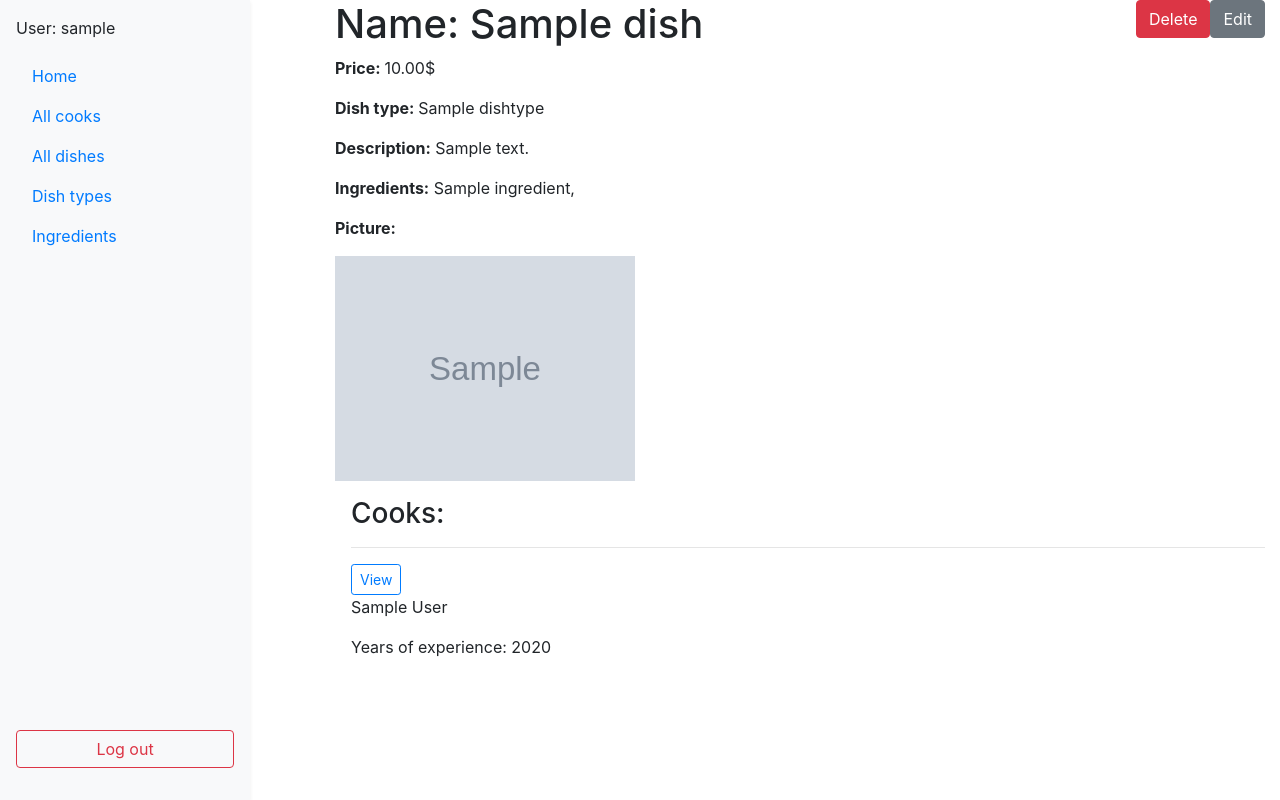
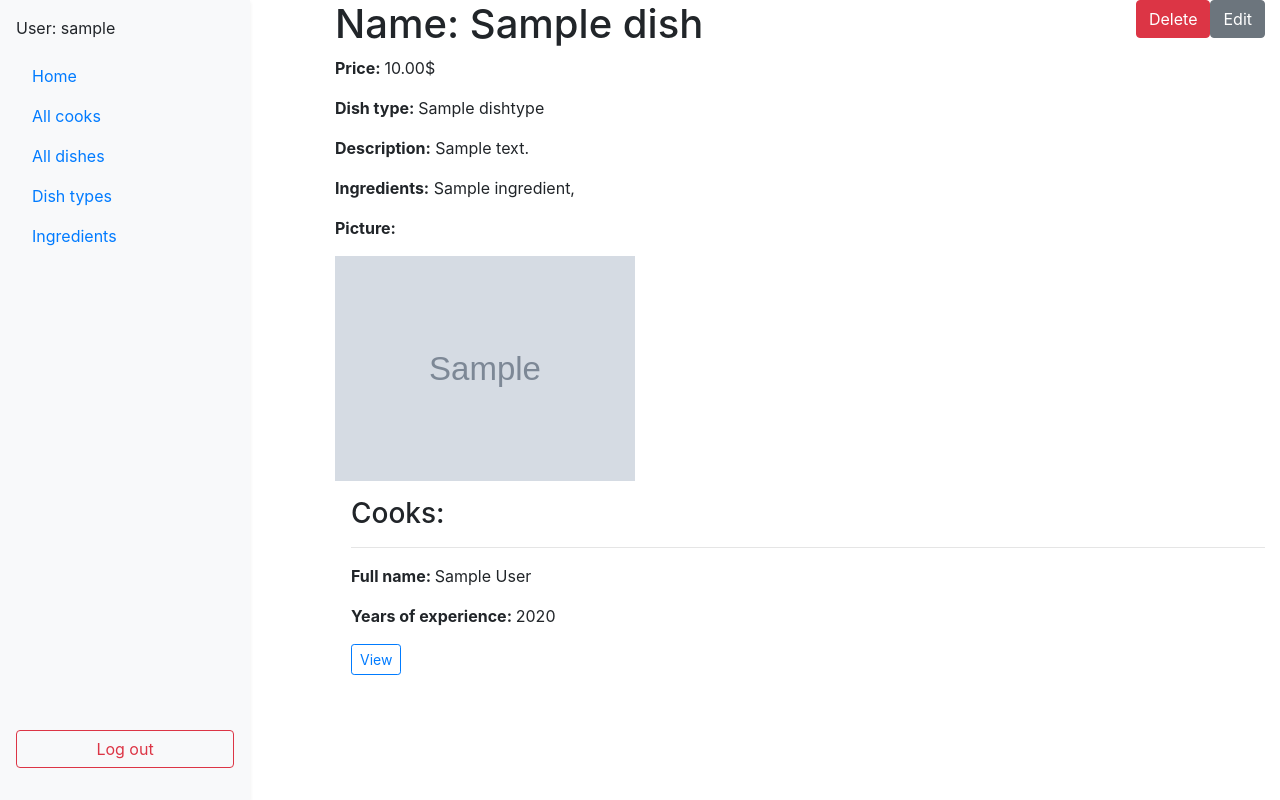
Before and after one commit to Hetmarum/Django-Kitchen, a Django app: page /dishes/1/ in a window 1280 px wide. Run offline with Django 5.2, Linux system fonts and the light colour scheme; a user stored in the database is signed in; tables that the repository leaves empty hold one stand-in row (values such as "Sample post"); grey boxes marked "Sample" are stand-in pictures; parts of the project's set-up code (start-up, migrations or seed data) failed here and were passed over.

Commit message:
misc changes

```diff
--- a/kitchen/views.py
+++ b/kitchen/views.py
@@ -117,7 +117,7 @@ class DishTypeDeleteView(LoginRequiredMixin, generic.DeleteView):
 
 class DishListView(LoginRequiredMixin, generic.ListView):
     model = Dish
-    paginate_by = 10
+    paginate_by = 6
 
     def get_context_data(self, *, object_list=None, **kwargs):
         context = super().get_context_data(**kwargs)
--- a/templates/kitchen/cook_detail.html
+++ b/templates/kitchen/cook_detail.html
@@ -8,13 +8,14 @@
     <h3>Dishes:</h3>
     {% for dish in cook.dishes.all %}
       <hr>
+      <p><strong>Name: </strong>{{ dish.name }}</p>
+      <p><strong>Dish type: </strong>{{ dish.dish_type }}</p>
       <a href="{{ dish.get_absolute_url }}" class="btn btn-sm btn-outline-primary">View</a>
-      <p><strong>Name: {{ dish.name }}</strong></p>
-      <p><strong>{{ dish.dish_type }}</strong></p>
       {% empty %}
         <p>No dishes</p>
     {% endfor %}
   </div>
+    <br>
     <a class="btn btn-primary" href="{% url 'kitchen:cook-update' pk=cook.id %}">Update</a>
     <a class="btn btn-danger" href="{% url 'kitchen:cook-delete' pk=cook.id %}">Delete</a>
 {% endblock %}
--- a/templates/kitchen/dish_detail.html
+++ b/templates/kitchen/dish_detail.html
@@ -24,9 +24,9 @@
     <h3>Cooks:</h3>
     {% for cook in dish.cooks.all %}
       <hr>
+      <p><strong>Full name: </strong>{{ cook.first_name }} {{ cook.last_name }}<p>
+      <p><strong>Years of experience: </strong>{{ cook.years_of_experience }}</p>
       <a href="{{ cook.get_absolute_url }}" class="btn btn-sm btn-outline-primary">View</a>
-      <p>{{ cook.first_name }} {{ cook.last_name }}<p>
-      <p>Years of experience: {{ cook.years_of_experience }}</p>
       {% empty %}
         <p>No cooks!</p>
     {% endfor %}
--- a/templates/kitchen/dish_list.html
+++ b/templates/kitchen/dish_list.html
@@ -15,7 +15,7 @@
         <option value="price" {% if current_order == "price" %}selected{% endif %}>Price</option>
         <option value="dish_type" {% if current_order == "dish_type" %}selected{% endif %}>Dish Type</option>
       </select>
-      <button type="submit" class="btn btn-secondary ml-2">Apply</button>
+      <button type="submit" class="btn btn-secondary ml-2">Search</button>
     </form>
     <div class="row row-cols-1 row-cols-md-3 g-4">
       {% for dish in dish_list %}
```
